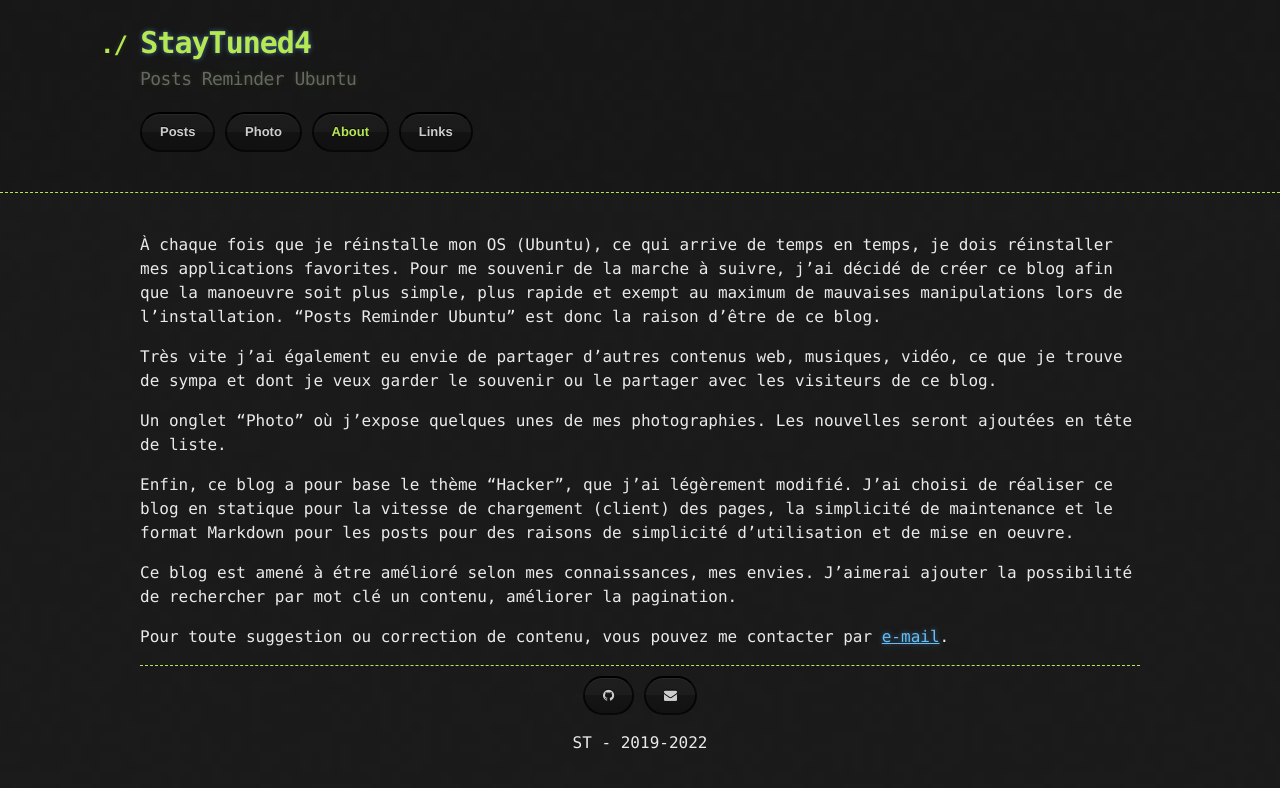
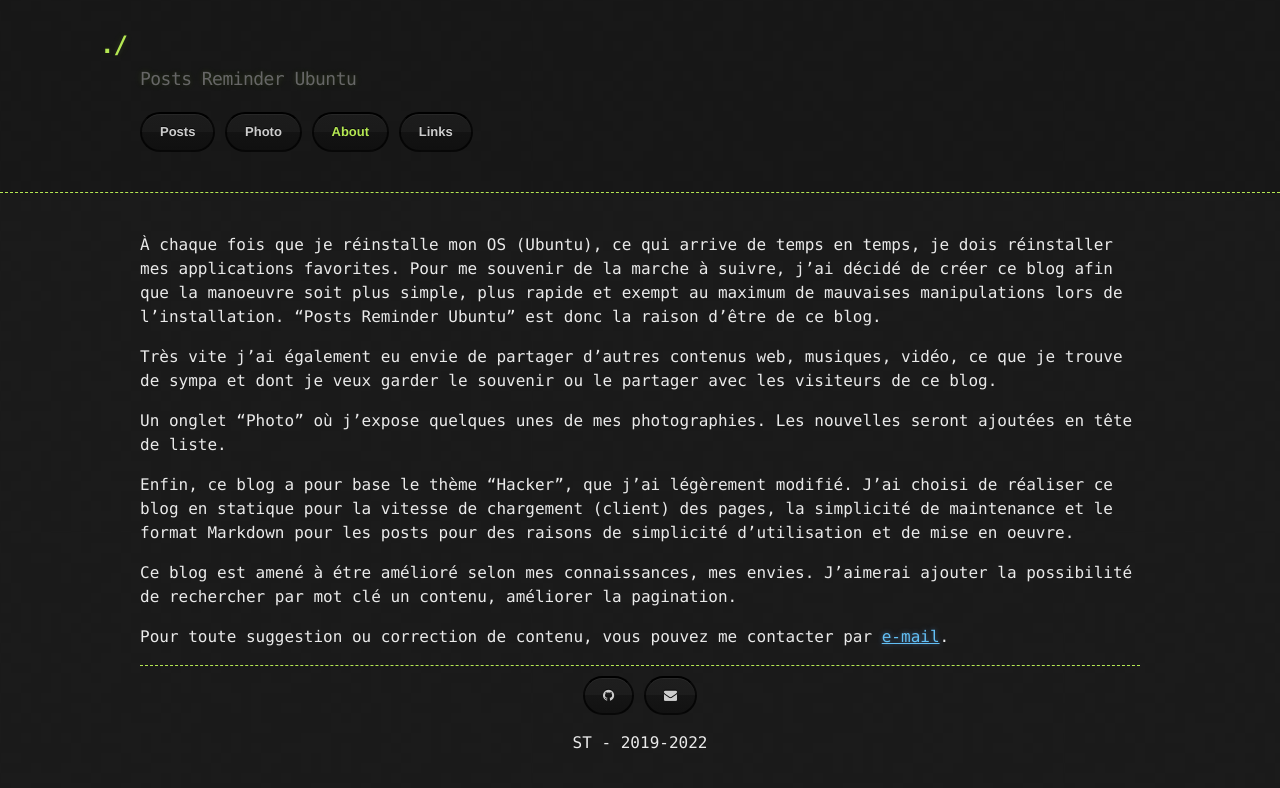
Before and after one commit to staytuned4/staytuned4.github.io, a Jekyll site: the page built from about.md, in a window 1280 px wide. Shown: the top 788 px of the page. Built offline with Jekyll 4.4.1, drawn with Linux system fonts in a browser that asks for light colours; nearby versions of some CDN libraries.

Commit message:
Update default.html

```diff
--- a/_layouts/default.html
+++ b/_layouts/default.html
@@ -36,7 +36,7 @@
       <div class="container">
 <!--site.title staytuned.one-->
         <section>
-        <h1>{% include title.html %}</h1>
+        <h1>{{ title }}</h1>
 <!--end-->
 
 <!--site description-->
```
